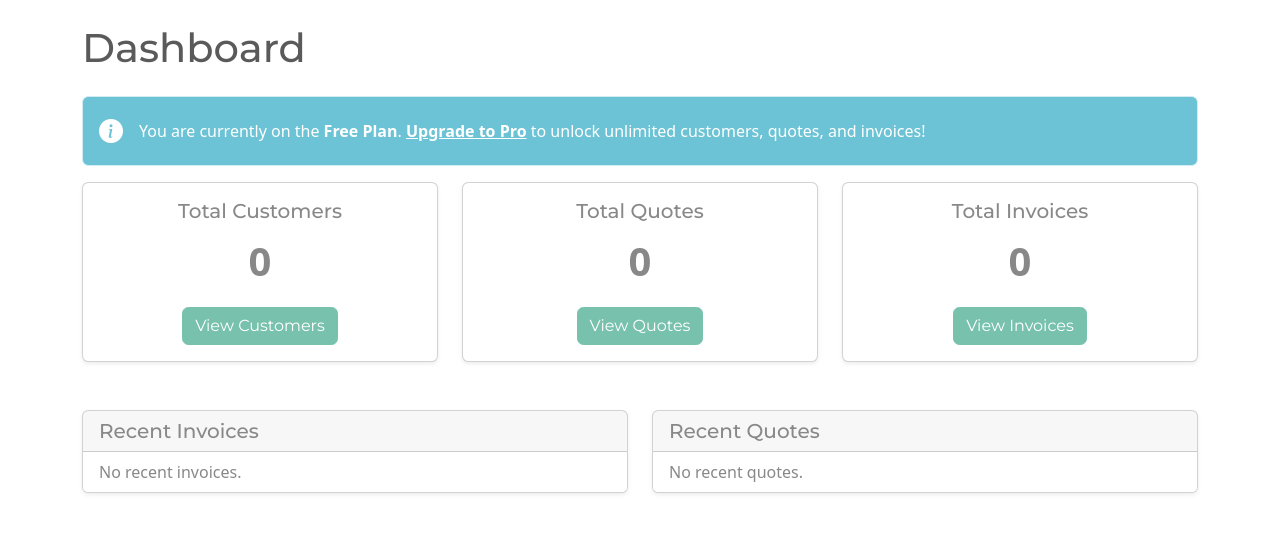
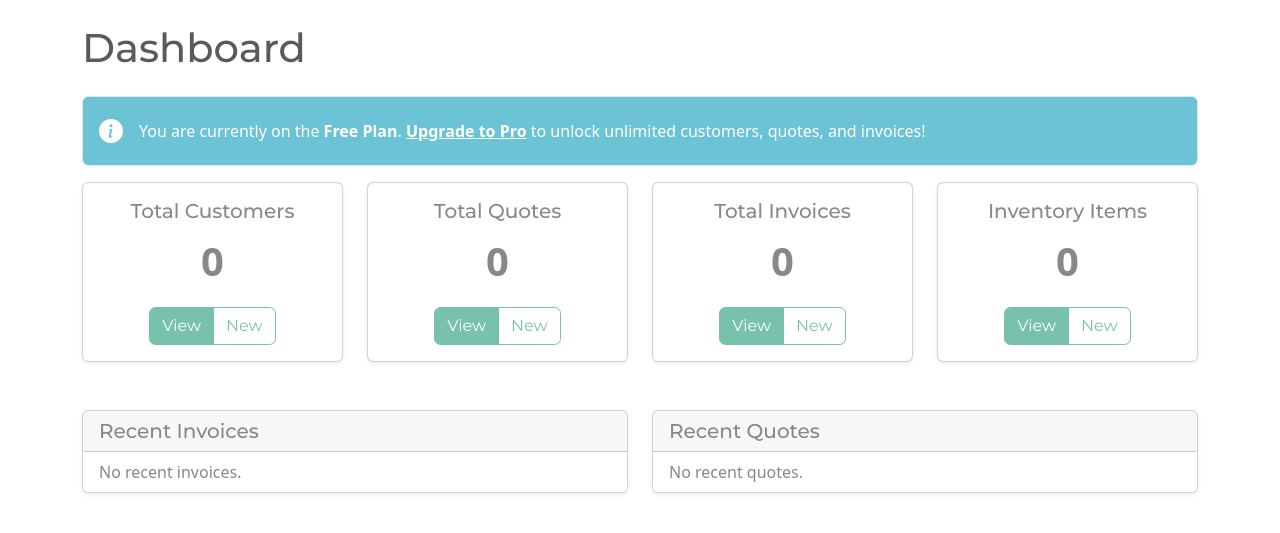
Before and after one commit to M0n-k3y/LekkerBill_Django_Clean, a Django app: page / in a window 1280 px wide. Shown: the part 58-591 px from the top of the page. Run offline with Django 5.2, Linux system fonts and the light colour scheme; the visitor is signed in with stand-in values (Sample User, id 1); data comes from the database, SQL or seed files in the repository; data that the repository does not hold is empty; some libraries are stand-ins or nearby versions.

Commit message:
Dashboard update: Added in a button for Quick create

```diff
--- a/invoices/templates/invoices/dashboard.html
+++ b/invoices/templates/invoices/dashboard.html
@@ -14,34 +14,57 @@
 </div>
 {% endif %}
 
+{# We now have 4 cards, so we adjust the grid columns for better responsiveness #}
 <div class="row">
     {#Card 1: Customers #}
-    <div class="col-md-4 mb-4">
+    <div class="col-lg-3 col-md-6 mb-4">
         <div class="card shadow-sm">
             <div class="card-body text-center">
                 <h5 class="card-title">Total Customers</h5>
                 <p class="card-text fs-1 fw-bold">{{ customer_count }}</p>
-                <a href="{% url 'customer_list' %}" class="btn btn-primary">View Customers</a>
+                <div class="btn-group" role="group">
+                    <a href="{% url 'customer_list' %}" class="btn btn-primary">View</a>
+                    <a href="{% url 'customer_create' %}" class="btn btn-outline-primary">New</a>
+                </div>
             </div>
         </div>
     </div>
     {#Card 2: Quotes #}
-    <div class="col-md-4 mb-4">
+    <div class="col-lg-3 col-md-6 mb-4">
         <div class="card shadow-sm">
             <div class="card-body text-center">
                 <h5 class="card-title">Total Quotes</h5>
                 <p class="card-text fs-1 fw-bold">{{ quote_count }}</p>
-                <a href="{% url 'quote_list' %}" class="btn btn-primary">View Quotes</a>
+                <div class="btn-group" role="group">
+                    <a href="{% url 'quote_list' %}" class="btn btn-primary">View</a>
+                    <a href="{% url 'quote_create' %}" class="btn btn-outline-primary">New</a>
+                </div>
             </div>
         </div>
     </div>
     {#Card 3: Invoices #}
-    <div class="col-md-4 mb-4">
+    <div class="col-lg-3 col-md-6 mb-4">
         <div class="card shadow-sm">
             <div class="card-body text-center">
                 <h5 class="card-title">Total Invoices</h5>
                 <p class="card-text fs-1 fw-bold">{{ invoice_count }}</p>
-                <a href="{% url 'invoice_list' %}" class="btn btn-primary">View Invoices</a>
+                <div class="btn-group" role="group">
+                    <a href="{% url 'invoice_list' %}" class="btn btn-primary">View</a>
+                    <a href="{% url 'invoice_create' %}" class="btn btn-outline-primary">New</a>
+                </div>
+            </div>
+        </div>
+    </div>
+    {#Card 4: Inventory #}
+    <div class="col-lg-3 col-md-6 mb-4">
+        <div class="card shadow-sm">
+            <div class="card-body text-center">
+                <h5 class="card-title">Inventory Items</h5>
+                <p class="card-text fs-1 fw-bold">{{ inventory_count }}</p>
+                <div class="btn-group" role="group">
+                    <a href="{% url 'inventory_list' %}" class="btn btn-primary">View</a>
+                    <a href="{% url 'inventory_create' %}" class="btn btn-outline-primary">New</a>
+                </div>
             </div>
         </div>
     </div>
--- a/invoices/views.py
+++ b/invoices/views.py
@@ -36,6 +36,7 @@ def dashboard(request):
         'customer_count': Customer.objects.filter(user=request.user).count(),
         'quote_count': Quote.objects.filter(user=request.user).count(),
         'invoice_count': Invoice.objects.filter(user=request.user).count(),
+        'inventory_count': InventoryItem.objects.filter(user=request.user).count(),
         'recent_invoices': Invoice.objects.filter(user=request.user)
                                         .select_related('customer')
                                         .order_by('-invoice_date')[:5],
```
